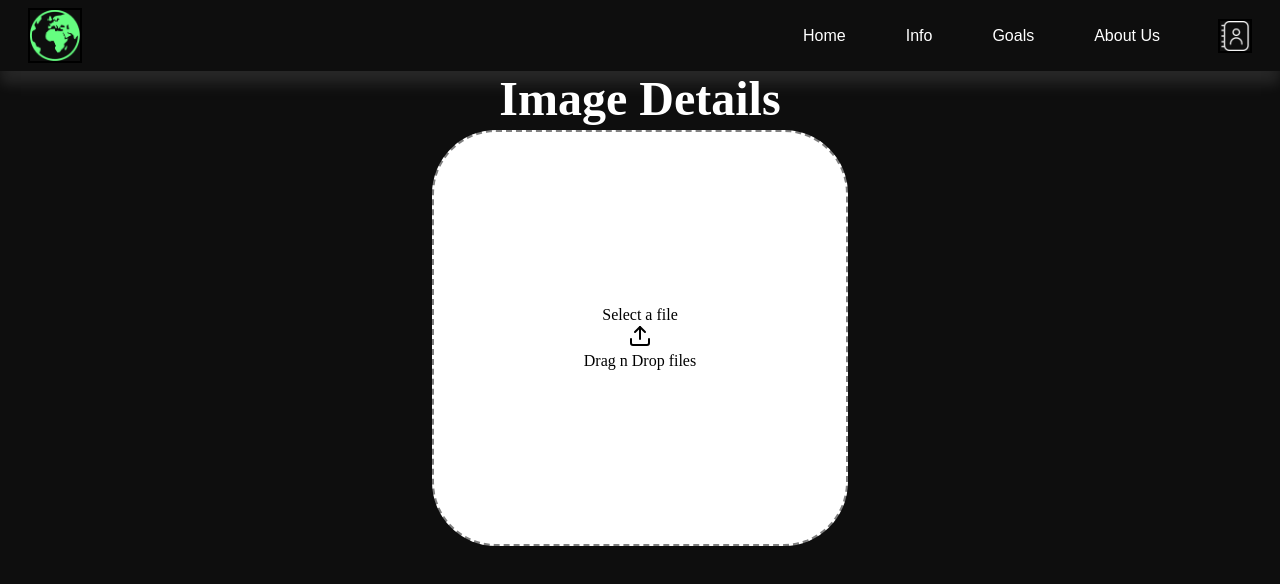
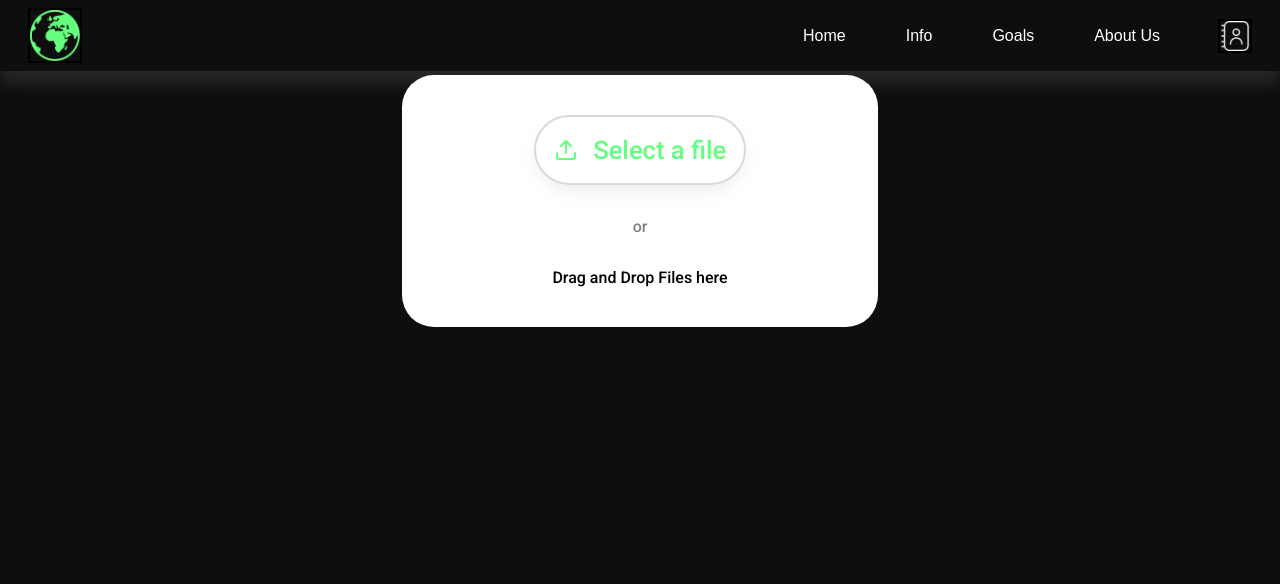
Before and after one commit to HarudaySharma/Waste-Classifier, a React (Vite) app in the folder client/: page /main in a window 1280 px wide. Shown: the top 584 px of the page. Built offline with nearby package versions, Linux system fonts and the light colour scheme; no server answers.

Commit message:
styled DropContainer

```diff
--- a/client/src/components/ImageInfo/ImageInfo.module.scss
+++ b/client/src/components/ImageInfo/ImageInfo.module.scss
@@ -2,6 +2,7 @@
     display: flex;
     flex-flow: row wrap;
 }
+
 img {
     margin: 0 auto;
     display: block;
--- a/client/src/components/ImageUpload/ImageUpload.tsx
+++ b/client/src/components/ImageUpload/ImageUpload.tsx
@@ -1,8 +1,8 @@
-import React, { ChangeEvent, ChangeEventHandler, FC, FormEventHandler, SyntheticEvent, useEffect, useState } from "react";
+import {FC, useEffect, useState } from "react";
 import DropContainer from "../ui/DropContainer/DropContainer";
 import handleImageUpload from "../../utils/handleImageUpload";
 import { StorageError } from "firebase/storage";
-import "./ImageUpload.module.scss"
+import styles from "./ImageUpload.module.scss"
 import fetchImageInfo from "../../utils/fetchImageInfo";
 import { ResponseObj } from "../../types";
 
@@ -80,11 +80,11 @@ const ImageUpload: FC<ImageUploadProps> = ({ liftState }) => {
     }, [image, setImage]);
 
     return (
-        <div className="container">
+        <div className={ styles.container }>
             {loading && <p>loading ....</p>}
             <DropContainer
                 heading="Select a file"
-                subheading="Drag n Drop files"
+                subheading={`Drag and Drop Files here` }
                 active
                 onImageUpload={(e) => setImage(e.target.files[0])}
                 onImageDrop={(e) => setImage(e.dataTransfer.files[0])}
--- a/client/src/components/ui/DropContainer/DropContainer.module.scss
+++ b/client/src/components/ui/DropContainer/DropContainer.module.scss
@@ -1,3 +1,5 @@
+@import url('https://fonts.googleapis.com/css2?family=Roboto:wght@500&display=swap');
+
 * {
     padding: 0;
     margin: 0;
@@ -5,33 +7,41 @@
 
 .drop-box {
     display: flex;
+    font-family: 'Roboto', system-ui, -apple-system, BlinkMacSystemFont, 'Segoe UI', Roboto, Oxygen, Ubuntu, Cantarell, 'Open Sans', 'Helvetica Neue', sans-serif;
     background-color: white;
     color: black;
-    border-radius: 4em;
+    border-radius: 2em;
     flex-flow: column wrap;
-    width: 24em;
-    height: 24em;
+    width: 28em;
+    height: 14em;
     padding: 14px;
     margin: 4px auto;
     align-items: center;
     justify-content: center;
     text-align: center;
-    border: 2px dashed gray;
+    row-gap: 2em;
+
+    div.upBtn {
+        display: flex;
+        cursor: pointer;
+        gap: 0.6em;
+        align-items: center;
+        padding: 18px;
+        color: #65FF80;
+        font-weight: 500;
+        font-size: 1.6em;
+        border-radius: 4em;
+        border: 2.06px solid #D9D9D9;
+        box-shadow: 0px 8.239999771118164px 24.719999313354492px -8.239999771118164px #0000001F;
+    }
+
+    div.or {
+        color: gray;
+    }
+
+    div.subHeading {}
 }
 
 .drop-box:hover {
-    cursor:pointer;
+    cursor: copy;
 }
-
-label:hover {
-    cursor: pointer;
-}
-
-.label1 {
-    display: block;
-    font-size: 1em;
-}
-
-.label2 {
-    font-size: 1em;
-}
--- a/client/src/components/ui/DropContainer/DropContainer.tsx
+++ b/client/src/components/ui/DropContainer/DropContainer.tsx
@@ -48,11 +48,12 @@ const DropContainer: React.FC<DropContainerProps> = ({
                 onDrop={handleDrop}
                 onClick={() => fileInputRef.current.click()}
             >
-                <div>
+                <div className={styles.upBtn}>
+                <UploadIcon className="upload-icon" />
                     <span className={styles.label1}>{heading}</span>
-                    <UploadIcon className="upload-icon" />
                 </div>
-                <span className={styles.label2}>{subheading}</span>
+                <div className={styles.or}> or </div>
+                <span className={styles.subHeading}>{subheading}</span>
                 <input
                     ref={fileInputRef}
                     type="file"
--- a/client/src/pages/MainPage/MainPage.tsx
+++ b/client/src/pages/MainPage/MainPage.tsx
@@ -7,7 +7,6 @@ function MainPage() {
     return (
         <main>
             <Header />
-            <h1 className={styles.heading}>Image Details</h1>
             <WasteClassificationContainer />
         </main>
     )
```
Also changed, not shown: client/src/assets/imageIcon.svg (added). Lines whose indentation alone changed are shown as unchanged.
